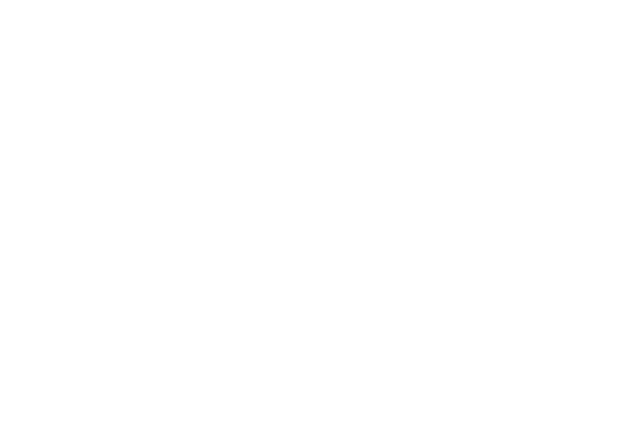
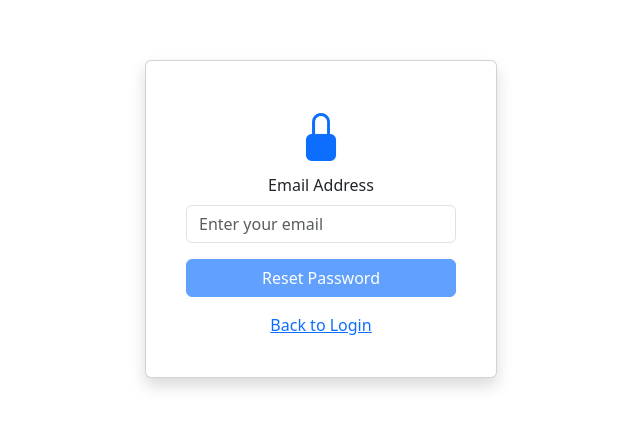
Before and after one commit to Vaibhav80/chronic-health-app, a React (Vite) app: page /forgot-password in a window 1280 px wide. Before the commit this address had no page. Shown: the part 181-608 px from the top of the page, without its empty margins (319-959 px from the left). Built offline with nearby package versions, Linux system fonts and the light colour scheme.

Commit message:
added forgot password screen

```diff
--- a/src/App.jsx
+++ b/src/App.jsx
@@ -4,6 +4,7 @@ import { Route, BrowserRouter as Router, Routes } from 'react-router-dom'
 import Login from './components/Login';
 import Register from './components/Register';
 import Dashboard from './components/DashBoard';
+import ForgotPassword from './components/ForgotPassword';
 
 function App() {
   return (
@@ -14,6 +15,7 @@ function App() {
           <Route path="/login" element={<Login />} />
           <Route path="/register" element={<Register />} />
           <Route path="/dashboard" element={<Dashboard />} />
+          <Route path='/forgot-password' element={<ForgotPassword />} />
         </Routes>
       </Router>
     </div>
--- /dev/null
+++ b/src/components/ForgotPassword.jsx
@@ -0,0 +1,72 @@
+import React, { useState } from "react";
+import { Form, Button, Alert } from "react-bootstrap";
+import { Link } from "react-router-dom";
+
+const ForgotPassword = () => {
+  const [validated, setValidated] = useState(false);
+  const [email, setEmail] = useState("");
+  const [emailError, setEmailError] = useState("");
+  const [submitted, setSubmitted] = useState(false);
+
+  const handleChange = (e) => {
+    const value = e.target.value;
+    setEmail(value);
+    const emailRegex = /^[^\s@]+@[^\s@]+\.[^\s@]+$/;
+    setEmailError(emailRegex.test(value) ? "" : "Please enter a valid email address.");
+  };
+
+  const onSubmit = (event) => {
+    event.preventDefault();
+    const form = event.currentTarget;
+
+    if (form.checkValidity() === false || emailError) {
+      event.stopPropagation();
+    } else {
+      // Simulating API request
+      console.log("Password reset link sent to:", email);
+      setSubmitted(true);
+    }
+
+    setValidated(true);
+  };
+
+  return (
+    <div className="d-flex justify-content-center align-items-center" style={{ height: "100vh" }}>
+      <div className="card shadow p-4" style={{ width: "22rem" }}>
+        <div className="card-body">
+          <div className="text-center">
+            <i className="bi bi-lock-fill" style={{ fontSize: "3rem", color: "#0d6efd" }} />
+          </div>
+
+          {submitted && <Alert variant="success">Check your email for the reset link</Alert>}
+
+          <Form noValidate validated={validated} onSubmit={onSubmit}>
+            <Form.Group className="mb-3" controlId="email">
+              <Form.Label>Email Address</Form.Label>
+              <Form.Control
+                required
+                type="email"
+                name="email"
+                placeholder="Enter your email"
+                value={email}
+                onChange={handleChange}
+                isInvalid={!!emailError}
+              />
+              <Form.Control.Feedback type="invalid">{emailError}</Form.Control.Feedback>
+            </Form.Group>
+
+            <Button variant="primary" type="submit" className="w-100" disabled={!email || emailError}>
+                         Reset Password
+            </Button>
+          </Form>
+
+          <div className="mt-3 text-center">
+            <Link to="/login" className="text-primary">Back to Login</Link>
+          </div>
+        </div>
+      </div>
+    </div>
+  );
+};
+
+export default ForgotPassword;
--- a/src/components/Login.jsx
+++ b/src/components/Login.jsx
@@ -6,10 +6,7 @@ import { Link, useNavigate } from 'react-router-dom';
 const Login =()=>{
     const navigate = useNavigate();
     const [validated, setValidated] = useState(false);
-    const [formData, setFormData] = useState({
-        email: "",
-        password: "",
-      });
+    const [formData, setFormData] = useState({email: "",password: ""});
 
       const handleChange = (e) => {
         setFormData({ ...formData, [e.target.name]: e.target.value });
@@ -70,7 +67,7 @@ const Login =()=>{
           </Form>
 
           <div className="mt-3 text-center">
-            <a href="#" className="text-decoration-none">Forgot password?</a>
+            <Link to="/forgot-password" className="text-primary">Forgot password? </Link>
           </div>
 
           <div className="mt-3 text-center">
```
